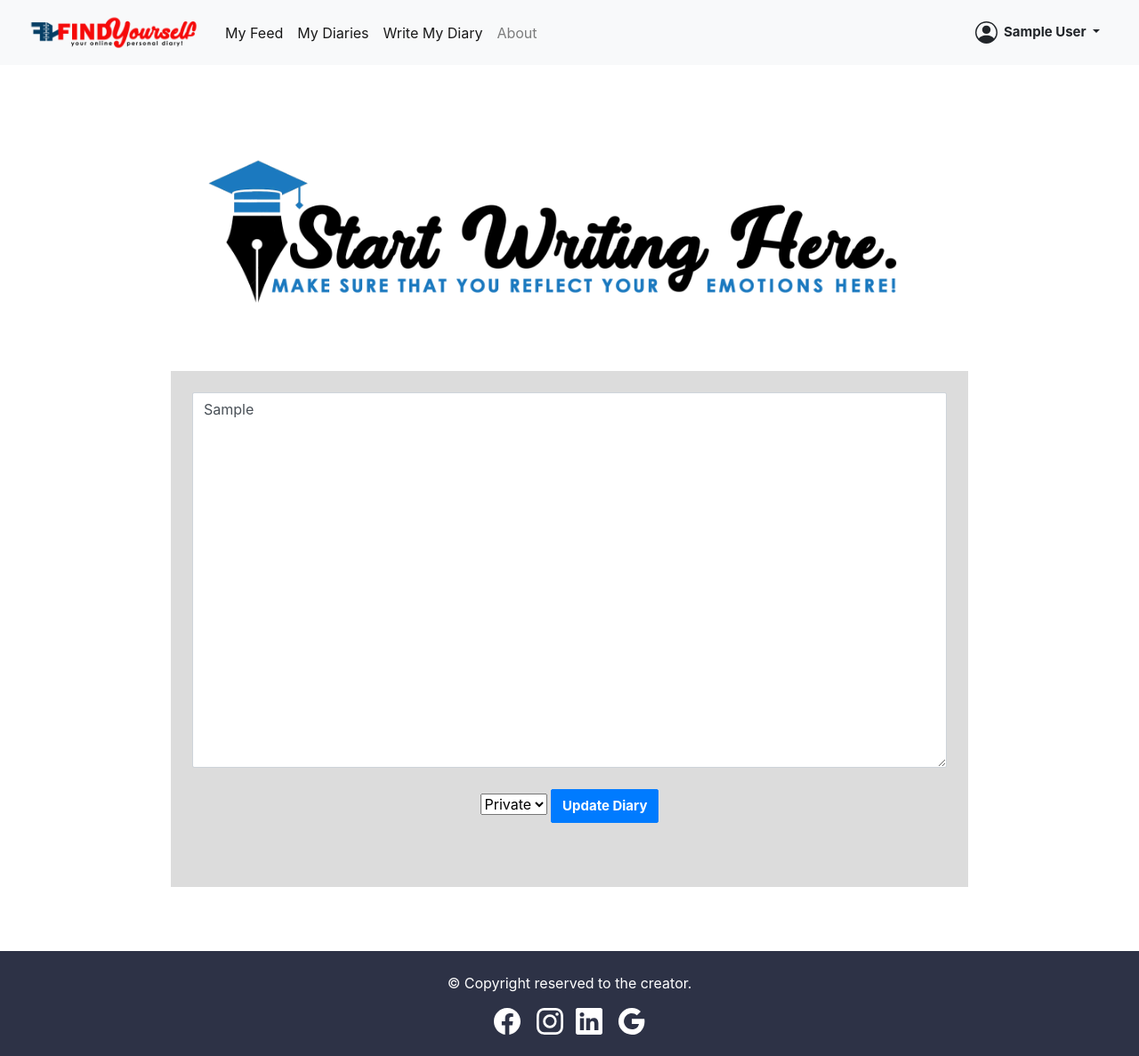
After one commit to mnakhil/Dockerized-python-flaskapp-with-mysql-findyourself-online-diary, a Flask app: a page that uses website/templates/main.html in a window 1280 px wide. The commit adds this page. Shown: the whole page at 89% size. Run offline with Flask 2, Linux system fonts and the light colour scheme; a user stored in the database is signed in; tables that the repository leaves empty hold one stand-in row (values such as "Sample post"); parts of the project's set-up code (start-up, migrations or seed data) failed here and were passed over; some libraries are stand-ins or nearby versions.

Commit message:
Update and edit module added for users.

```diff
--- /dev/null
+++ b/website/static/main.js
@@ -0,0 +1,15 @@
+function deleteEntry(noteId){
+    fetch('/deleteEntry', {
+        method:'POST',
+        body: JSON.stringify({noteId:noteId}),
+    }).then((_res) => {
+        window.location.href="/account";
+    });
+}
+// function updateEntry(noteId){
+//     fetch('/updateEntry', {
+//         method:'POST',
+//         body: JSON.stringify({noteId:noteId}),
+//     })
+
+// }
--- a/website/templates/main.html
+++ b/website/templates/main.html
@@ -72,7 +72,7 @@ text-align: center;
   <nav class="navbar fixed-top navbar-expand-lg navbar-light bg-light">
     <div class="container-fluid">
 
-      <a class="navbar-brand" href="#" style="color: rgb(120, 108, 250); font-weight: 900;"><img src="\static\heading001.png" class="rounded mx-auto d-block" width="198" height="47"> </a>
+      <a class="navbar-brand" href="/" style="color: rgb(120, 108, 250); font-weight: 900;"><img src="\static\heading001.png" class="rounded mx-auto d-block" width="198" height="47"> </a>
       <button class="navbar-toggler" type="button" data-bs-toggle="collapse" data-bs-target="#navbarSupportedContent" aria-controls="navbarSupportedContent" aria-expanded="false" aria-label="Toggle navigation">
         <span class="navbar-toggler-icon"></span>
       </button>
@@ -184,5 +184,8 @@ text-align: center;
       </a>
       <br><br>
  </footer>
+ <script src="{{ url_for('static', filename='main.js')}}">
+
+</script>
 </body>
 </html>
--- /dev/null
+++ b/website/templates/update.html
@@ -0,0 +1,20 @@
+{% extends "main.html" %}
+{% block title %}{{user.firstName}}{% endblock %}
+{% block mainbody %}
+<img src="\static\write.png" class="rounded mx-auto d-block img-fluid" width="900 " height="225">
+
+<div class="container p-4 my-4 text-white" style="background-color: gainsboro; width: 70%;">
+<form method='POST'>
+    <textarea name='data' id='data' class="form-control" id="exampleFormControlTextarea3" rows="17">{{entryid.data}}</textarea></textarea>
+    <div align="center"><br>
+        <select class="mdb-select md-form colorful-select dropdown-primary" aria-label="Default select example" name="privacy">
+            <option selected value="1">Private</option>
+            <option value="2">Public</option>
+        </select>
+        <button type="submit" class="btn btn-primary">Update Diary</button>
+    </div>
+<br><br>
+</form>
+</div>
+<br><br>
+{% endblock %}
--- a/website/views.py
+++ b/website/views.py
@@ -1,8 +1,12 @@
 #from warnings import catch_warnings
-from flask import Blueprint,render_template,flash,request
+from flask import Blueprint,render_template,flash,request,jsonify
+from flask.helpers import url_for
 from flask_login import login_required,current_user
 from flask_login.utils import _get_user
+import json
+from sqlalchemy.orm import session
 
+from werkzeug.utils import redirect
 from .model import Diary
 from . import db
 
@@ -43,3 +47,52 @@ def feed():
     diary=Diary.query.filter_by(privacy='2').all()
     #print(diary[0].id)
     return render_template("feed.html",user=current_user,diaries=diary)
+
+@views.route('/deleteEntry', methods=['POST'] )
+def deleteEntry():
+    entry=json.loads(request.data)
+    noteId=entry['noteId']
+    note=Diary.query.get(noteId)
+    print(note)
+    if note:
+        if note.user_id==current_user.id:
+            db.session.delete(note)
+            db.session.commit()
+    return jsonify({})
+
+@views.route('/updateEntry/<int:id>', methods=['POST','GET'] )
+def updateEntry(id):
+    #entry=json.loads(request.data)
+
+    note=Diary.query.filter_by(id=id).first()
+    print(note.name)
+    if note:
+        if note.user_id==current_user.id:
+            return redirect(url_for('views.update',id=note.id,user=current_user))
+    return flash("Update Your data here.",category="success")
+
+
+
+
+@views.route('/update', methods=['POST', 'GET'])
+def update():
+    #entry=Diary.query.get(id)
+    data=int(request.args.get('id'))
+    entry=Diary.query.filter_by(id=data).first()
+    print(entry.data)
+
+    print(entry.name)
+    if request.method=='POST':
+
+        data=request.form.get('data')
+        privacy=request.form.get('privacy')
+
+        if len(data)<1:
+            flash('The Diary entry is too short.',category="error")
+        else:
+            entry.data=data
+            entry.privacy=privacy
+            db.session.commit()
+            flash('Diary updated.',category='success')
+            return render_template('account.html',user=current_user)
+    return render_template('update.html',user=current_user,entryid=entry)
```
Also changed, not shown: website/templates/account.html (+11 -3 lines).
